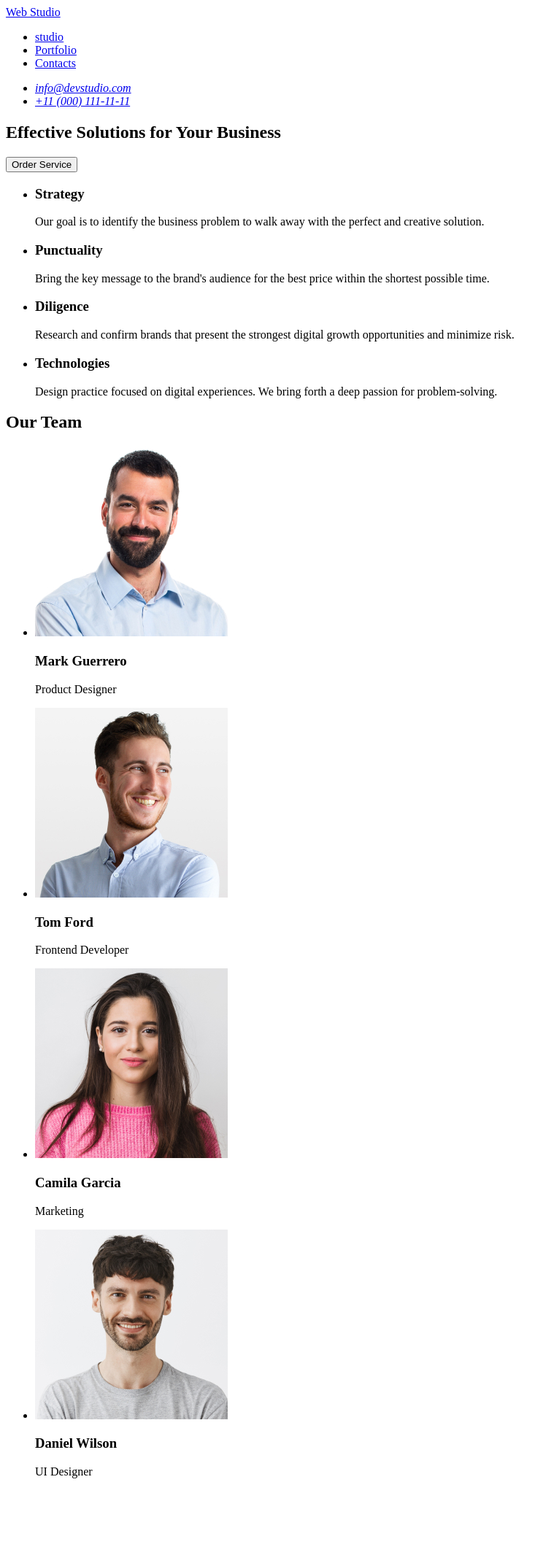
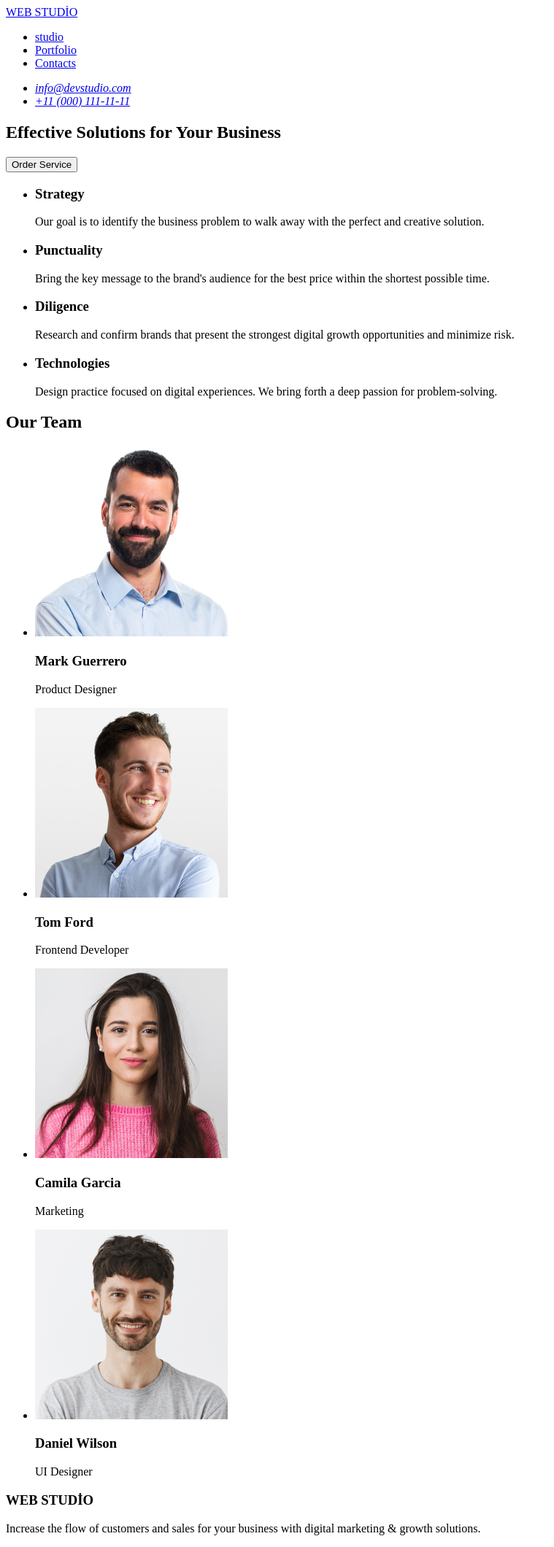
Before and after one commit to orkunkorcak/goit-markup-hw-01, a plain HTML site: page index.html in a window 1280 px wide. Shown: the whole page at 73% size, without its empty margins (0-759 px from the left). Before the commit the page ends 2042 px from the top, so only its background shows below. Drawn offline with Linux system fonts and the light colour scheme.

Commit message:
finish first

```diff
--- a/index.html
+++ b/index.html
@@ -5,7 +5,7 @@
 </head>
 <body>
   <header>
-    <a href="#" target="_self"> Web Studio</a>
+    <a href="#" target="_self"> WEB STUDİO</a>
     <nav>
       <ul>
         <li><a href="#">studio</a></li>
@@ -104,5 +104,7 @@
     </section>
   </main>
   <footer>
+    <h3>WEB STUDİO</h3>
+    <p>Increase the flow of customers and sales for your business with digital marketing & growth solutions.</p>
   </footer>
 </body>
```
